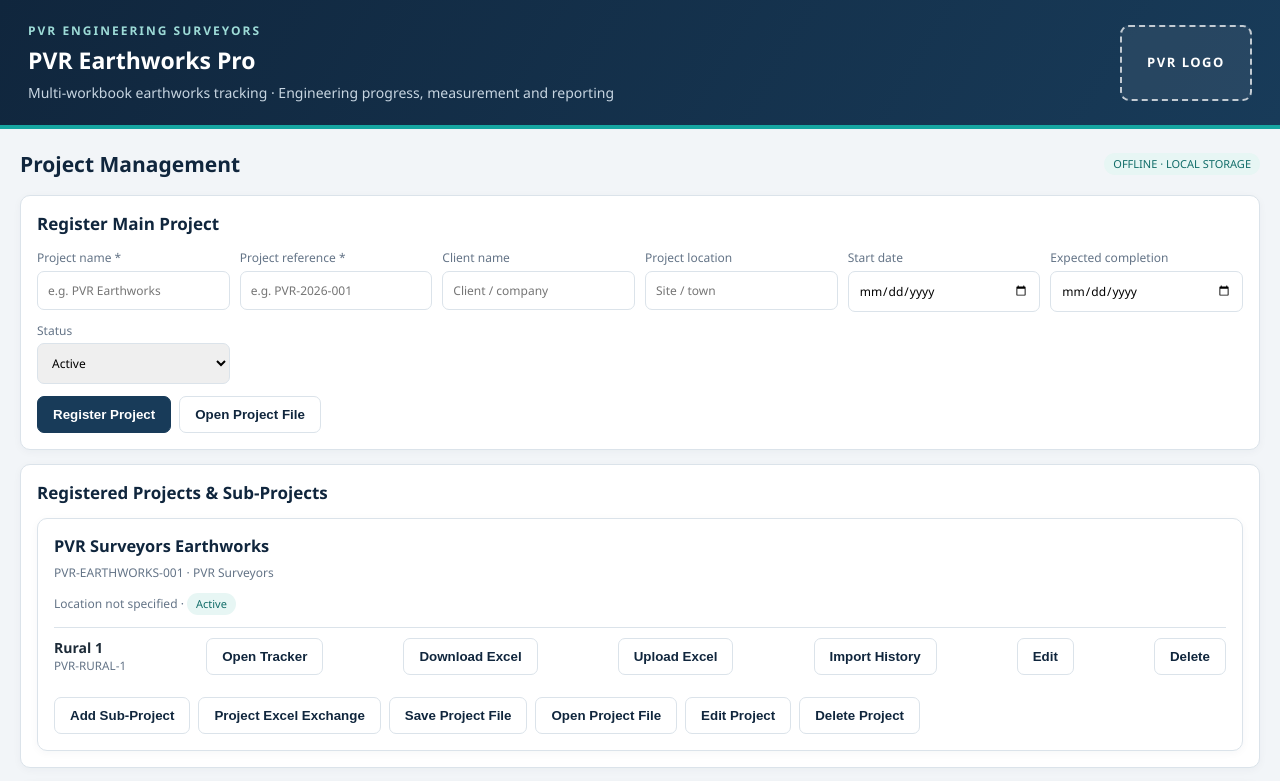
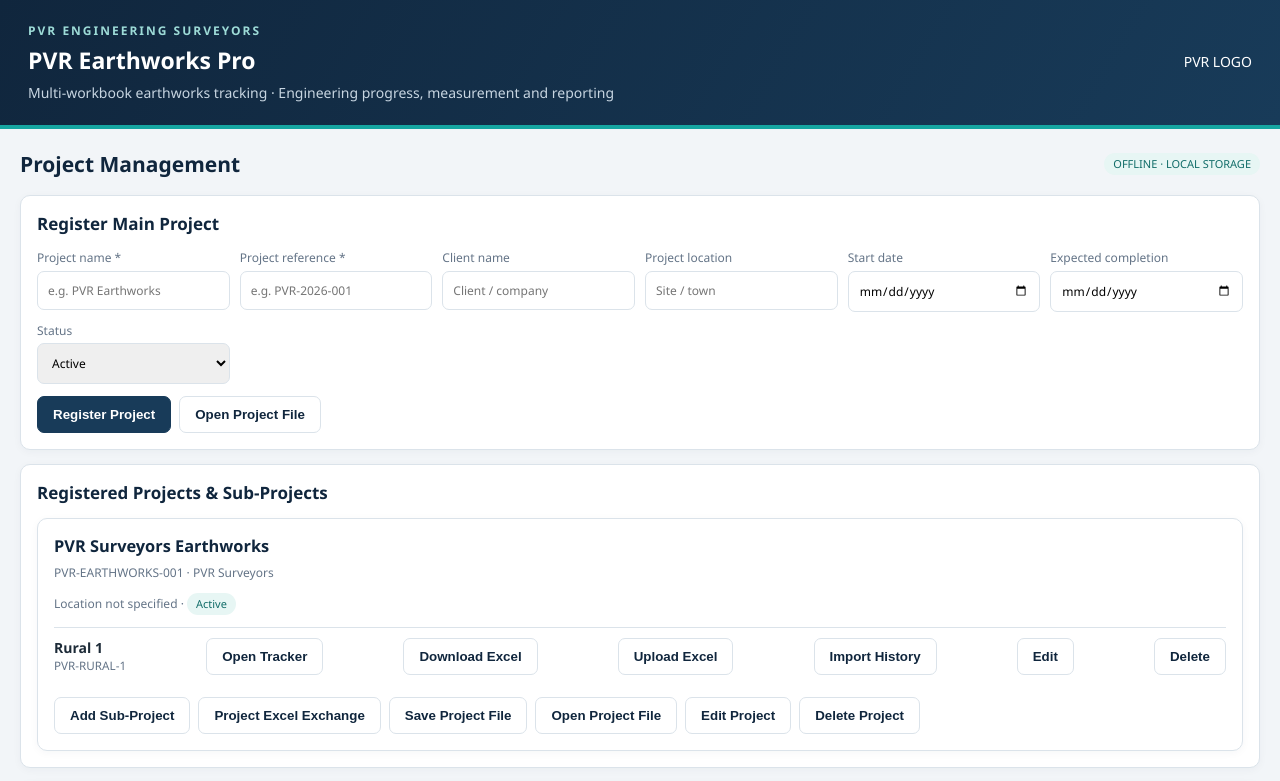
Before and after one commit to thoentity1/uatearthworksprodigitised, a plain HTML site: page index.html in a window 1280 px wide. Shown: the top 781 px of the page. Drawn offline with Linux system fonts and the light colour scheme.

Commit message:
Update index.html

```diff
--- a/index.html
+++ b/index.html
@@ -6,7 +6,7 @@
 /* Project management layer */
 .hubtop{display:flex;justify-content:space-between;align-items:center;gap:12px;flex-wrap:wrap;margin-bottom:16px}.hubgrid{display:grid;grid-template-columns:repeat(auto-fit,minmax(280px,1fr));gap:14px}.projectcard{background:#fff;border:1px solid var(--line);border-radius:10px;padding:16px;box-shadow:0 2px 8px #19334a0a}.projectcard h3{margin:0 0 5px;color:var(--navy)}.subrow{display:flex;justify-content:space-between;align-items:center;gap:10px;padding:10px 0;border-top:1px solid var(--line)}.subrow small{display:block;color:var(--muted)}.formgrid{display:grid;grid-template-columns:repeat(auto-fit,minmax(190px,1fr));gap:10px}.formgrid input,.formgrid select,.formgrid textarea{width:100%;padding:10px;border:1px solid var(--line);border-radius:7px;font:inherit}.formgrid label{font-size:12px;color:var(--muted)}.formgrid label input,.formgrid label select{display:block;margin-top:4px}.hub-actions{display:flex;gap:8px;flex-wrap:wrap;margin-top:12px}.pill{display:inline-block;background:#e7f6f4;color:#126d69;border-radius:20px;padding:3px 9px;font-size:11px}.appbar{display:flex;justify-content:space-between;align-items:center;gap:10px;flex-wrap:wrap;background:#eaf1f5;padding:10px 13px;border-radius:8px;margin-bottom:12px}.appbar strong{color:var(--navy)}
 </style></head><body>
-<header><div class="header-copy"><div class="brand">PVR ENGINEERING SURVEYORS</div><div class="title">PVR Earthworks Pro</div><div class="subtitle"> Multi-workbook earthworks tracking · Engineering progress, measurement and reporting</div></div><div class="pvr-logo-placeholder" aria-label="PVR logo placeholder">PVR LOGO</div></header>
+<header><div class="header-copy"><div class="brand">PVR ENGINEERING SURVEYORS</div><div class="title">PVR Earthworks Pro</div><div class="subtitle"> Multi-workbook earthworks tracking · Engineering progress, measurement and reporting</div></div><div class="images/pvr-logo1.jpg" aria-label="images/pvr-logo1.jpg">PVR LOGO</div></header>
 <main class="wrap">
 <section id="projectHub">
  <div class="hubtop"><div><h2 style="margin:0;color:var(--navy)">Project Management</h2><div class="status"> </div></div><span class="pill">OFFLINE · LOCAL STORAGE</span></div>
```
